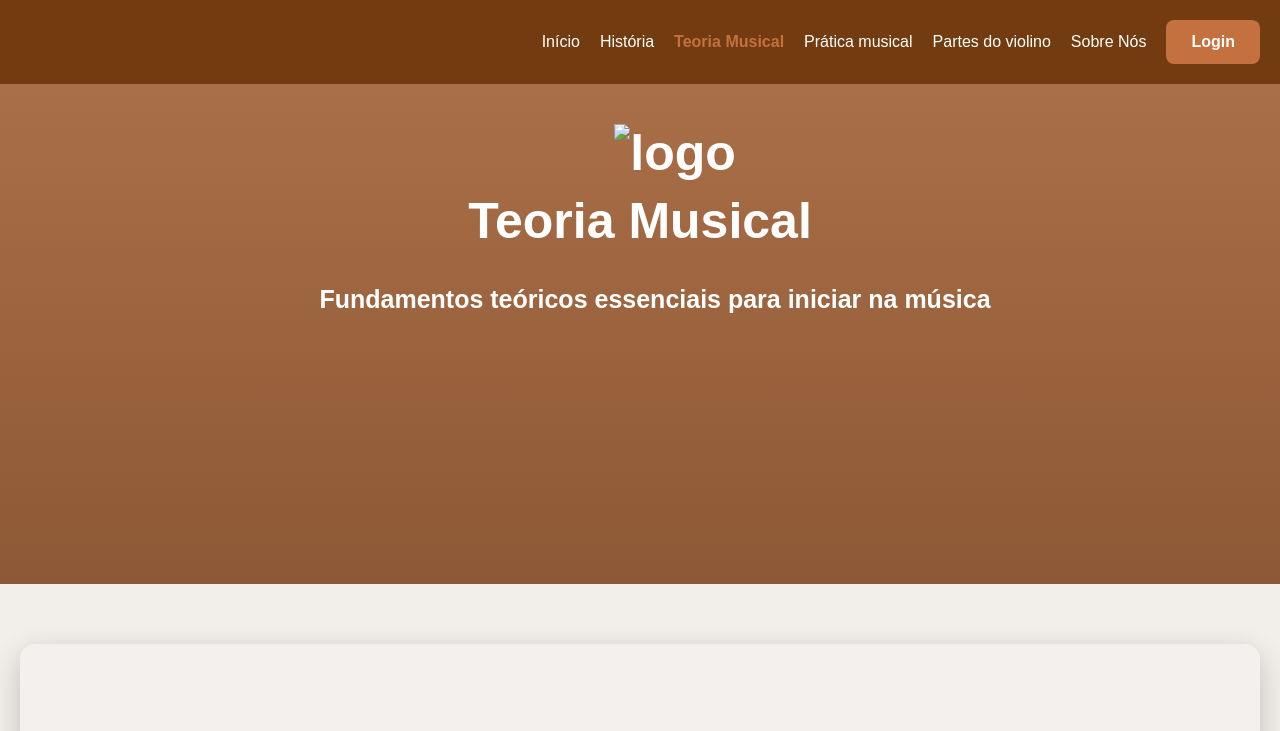
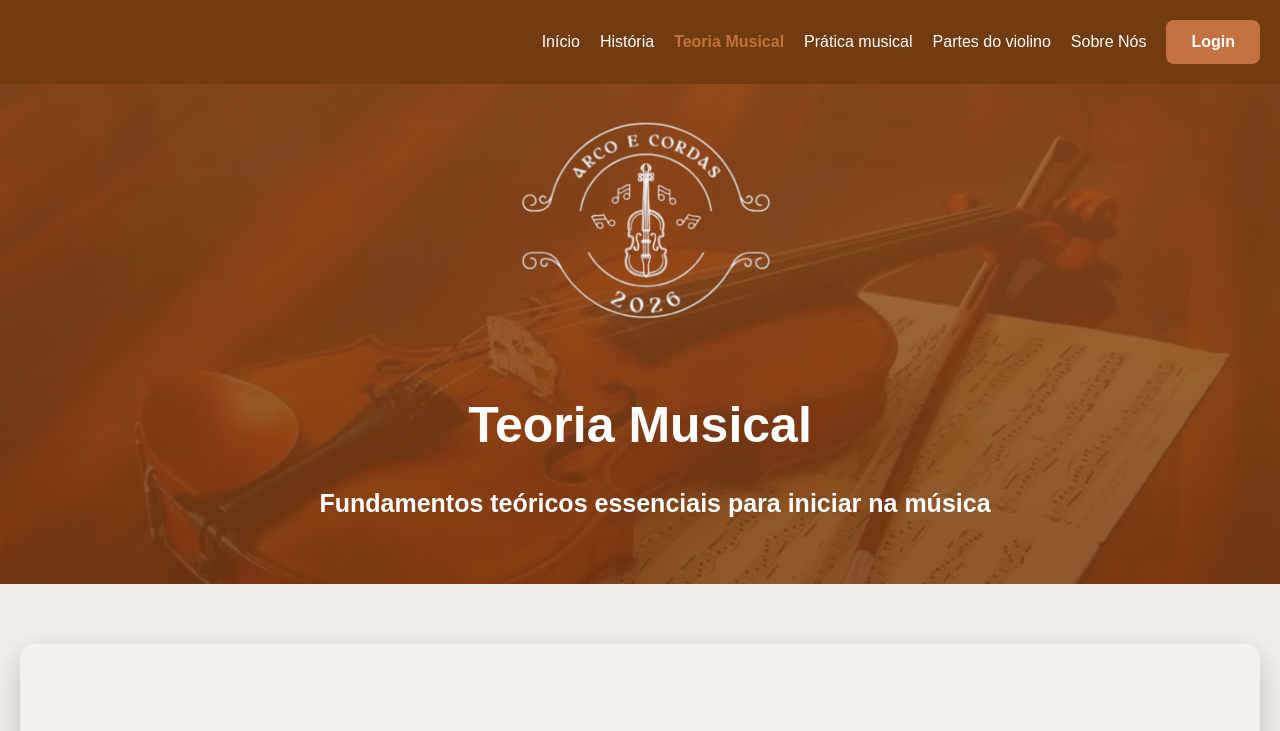
Before and after one commit to paolagomes23/Projeto-Individual---Paola, a plain HTML site: page site/teoria.html in a window 1280 px wide. Shown: the top 731 px of the page. Drawn offline with Linux system fonts and the light colour scheme.

Commit message:
atualizando

```diff
--- a/site/teoria.css
+++ b/site/teoria.css
@@ -43,7 +43,7 @@ body {
 .banner {
   height: 460px;
   background: linear-gradient(rgba(150, 79, 31, 0.82), rgba(121, 59, 18, 0.85)),
-              url('../assets/imgs/violinoBanner.png');
+              url('violinoBanner.png');
   background-size: cover;
 
   display: flex;
--- a/site/teoria.html
+++ b/site/teoria.html
@@ -40,7 +40,7 @@
   <div class="banner">
     <div class="container">
 
-      <h1 class="logo"><img src="assets/imgs/logo branca.png" alt="logo"></h1>
+      <h1 class="logo"><img src="logo branca.png" alt="logo"></h1>
 
       <h1>Teoria Musical</h1>
       <h3>Fundamentos teóricos essenciais para iniciar na música</h3>
```
